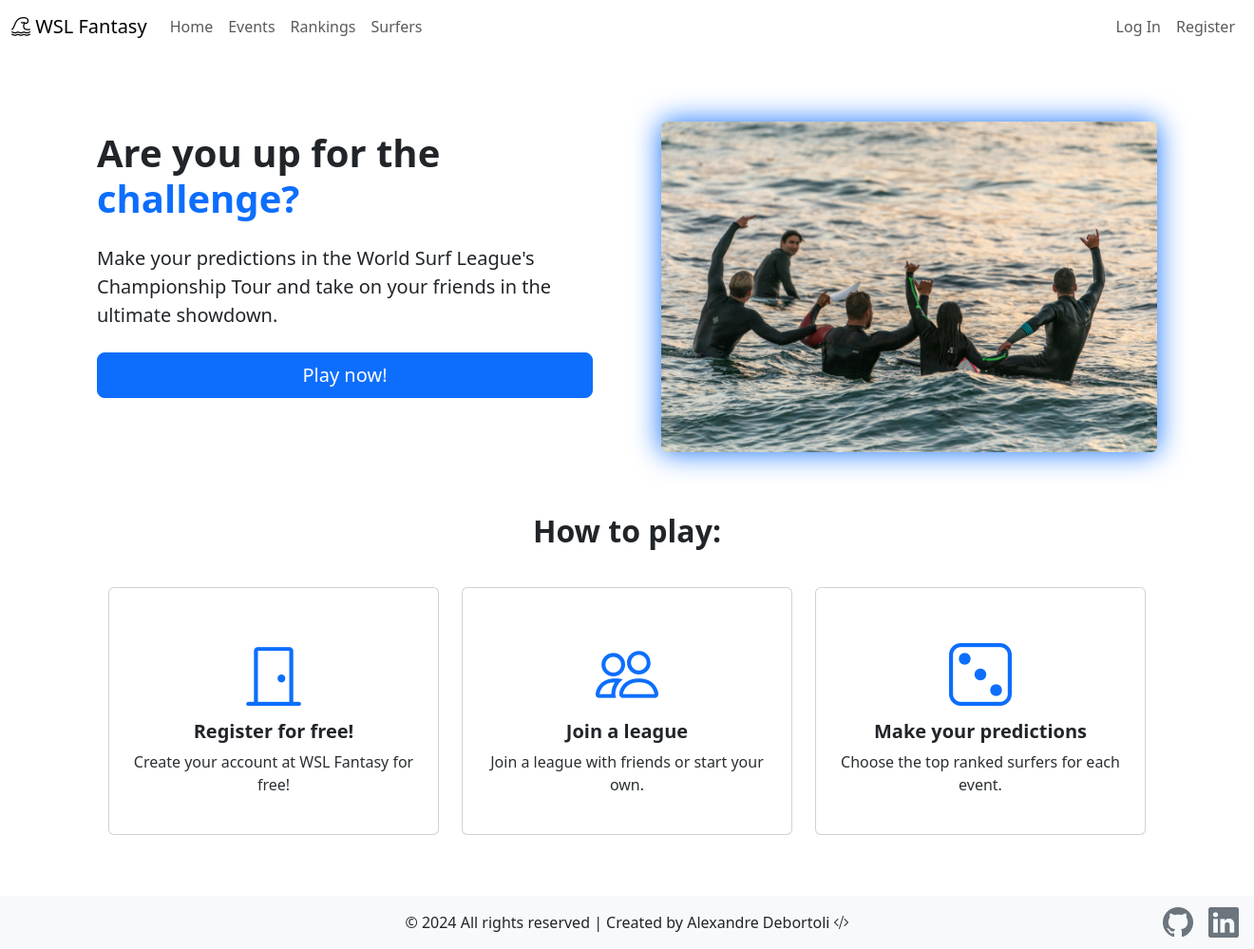
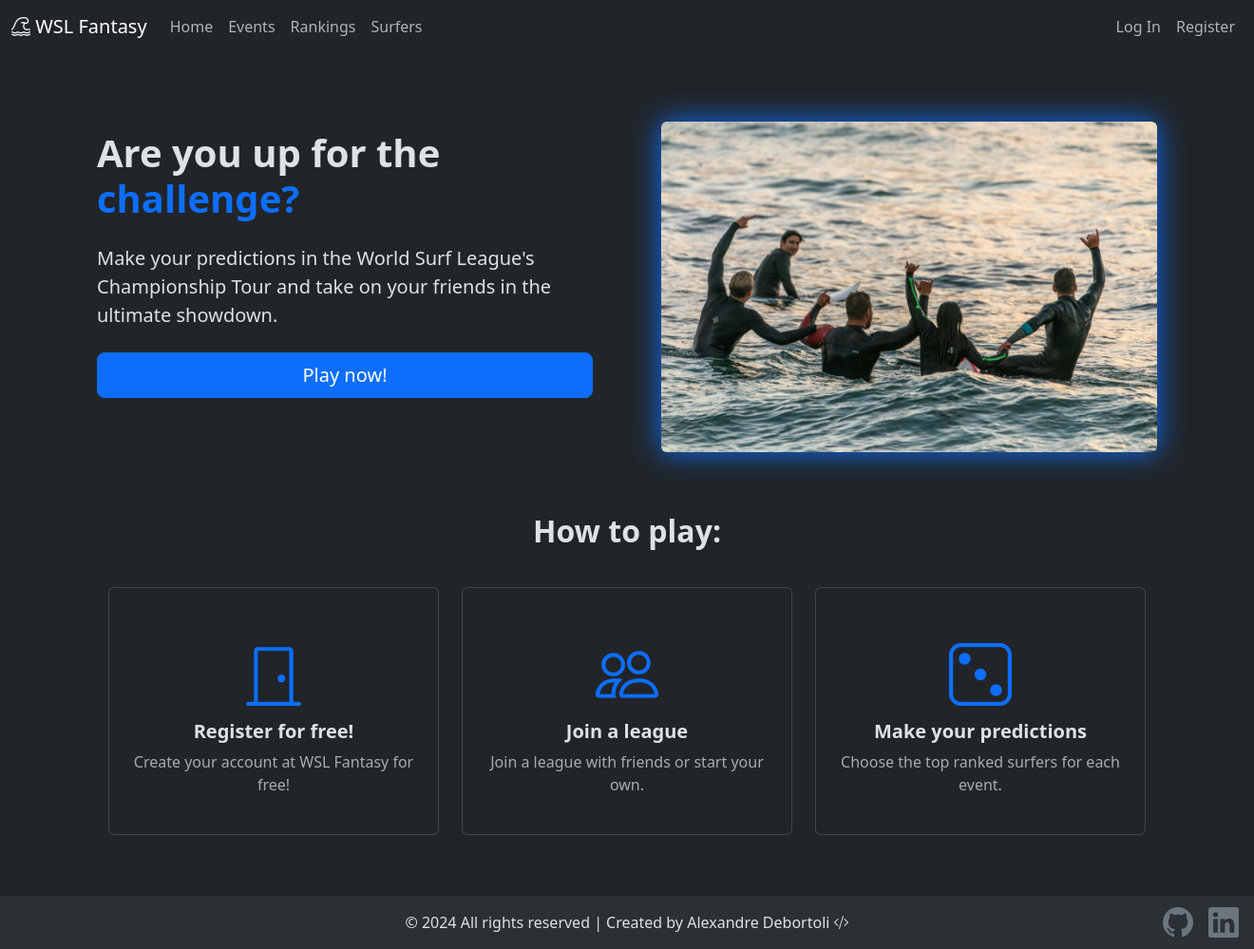
Before and after one commit to alexandredebortoli/fantasy-surf-league, a Django app: template fantasy/templates/pages/index.html in a window 1320 px wide; the page is wider, and only the part inside the window is pictured. Shown: that part at 95% size. Run offline with Django 5.2, Linux system fonts and the light colour scheme; the template is opened without the code that fills it, so the values that code supplies are empty.

Commit message:
chore: use only dark theme

```diff
--- a/fantasy/static/main.js
+++ b/fantasy/static/main.js
@@ -1,12 +1,12 @@
 document.addEventListener("DOMContentLoaded", async function () {
   // Set the theme according to user preference
-  const prefersLightScheme = window.matchMedia("(prefers-color-scheme: light)");
+  // const prefersLightScheme = window.matchMedia("(prefers-color-scheme: light)");
 
-  if (prefersLightScheme.matches) {
-    document.querySelector("html").setAttribute("data-bs-theme", "light");
-  } else {
-    document.querySelector("html").setAttribute("data-bs-theme", "dark");
-  }
+  // if (prefersLightScheme.matches) {
+  //   document.querySelector("html").setAttribute("data-bs-theme", "light");
+  // } else {
+  //   document.querySelector("html").setAttribute("data-bs-theme", "dark");
+  // }
 
   // Set the active link in the navbar
   var path = window.location.pathname.substring(1);
--- a/fantasy/templates/base.html
+++ b/fantasy/templates/base.html
@@ -1,7 +1,7 @@
 {% load static %}
 
 <!DOCTYPE html>
-<html lang="en">
+<html lang="en" data-bs-theme="dark">
 
 <head>
   <meta charset="utf-8" />
```
